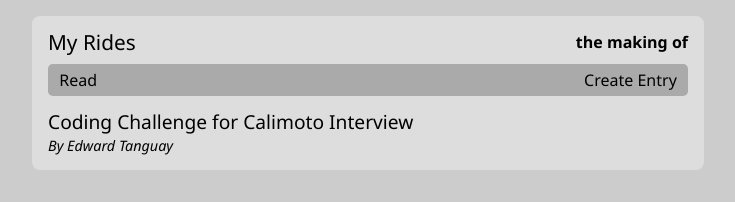
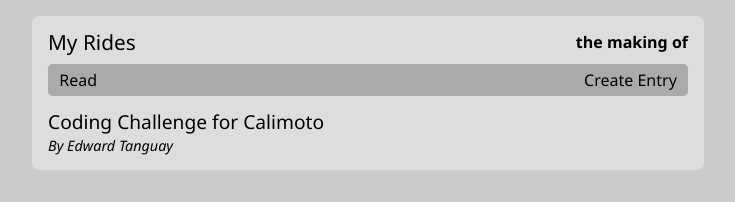
Before and after one commit to edwardtanguay/coding-challenge-react-blogsite-calimoto, a React (Vite) app: page /making-of in a window 1280 px wide. Shown: the top 202 px of the page, without its empty margins (272-1007 px from the left). Built offline with nearby package versions, Linux system fonts and the light colour scheme.

Commit message:
changed title

```diff
--- a/src/pages/PageMakingOf.tsx
+++ b/src/pages/PageMakingOf.tsx
@@ -1,7 +1,7 @@
 export const PageMakingOf = () => {
 	return (
 		<section className="pageMakingOf">
-			<h2>Coding Challenge for Calimoto Interview</h2>
+			<h2>Coding Challenge for Calimoto</h2>
 			<h3>By Edward Tanguay</h3>
 		</section>
 	);
```
